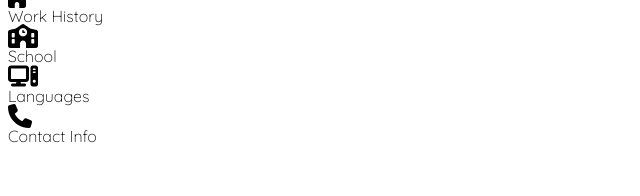
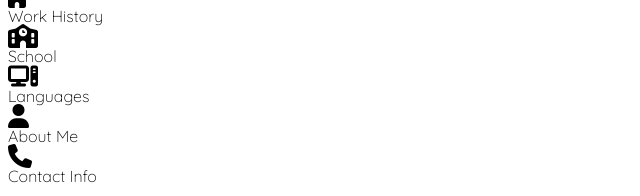
Before and after one commit to cthacker-udel/cthacker-website, a Next.js app: page / in a window 1280 px wide. Shown: the part 306-502 px from the top of the page, without its empty margins (0-640 px from the left). Built offline with nearby package versions, Linux system fonts and the light colour scheme.

Commit message:
[main] Added about me section

```diff
--- /dev/null
+++ b/modules/LandingPage/AboutMeSection/AboutMeSection.component.tsx
@@ -0,0 +1,32 @@
+import React from "react";
+
+/**
+ * The about me section of the landing page
+ */
+export const AboutMeSection = (): JSX.Element => {
+	const [isHovering, setIsHovering] = React.useState<boolean>(false);
+
+	/**
+	 * Toggles the hover state
+	 */
+	const toggleHover = (): void => {
+		setIsHovering(!isHovering);
+	};
+
+	return (
+		<div className="w-75 mx-auto d-flex flex-row justify-content-center">
+			<i
+				className={`fa-solid fa-user my-auto fa-xl ${
+					isHovering && "fa-bounce"
+				}`}
+			/>
+			<div
+				className="fs-4 ms-3 section_link"
+				onMouseEnter={toggleHover}
+				onMouseLeave={toggleHover}
+			>
+				{"About Me"}
+			</div>
+		</div>
+	);
+};
--- /dev/null
+++ b/modules/LandingPage/AboutMeSection/index.ts
@@ -0,0 +1 @@
+export { AboutMeSection } from "./AboutMeSection.component";
--- a/modules/LandingPage/LandingPage.component.tsx
+++ b/modules/LandingPage/LandingPage.component.tsx
@@ -2,6 +2,7 @@ import "./LandingPage.module.css";
 
 import React from "react";
 
+import { AboutMeSection } from "./AboutMeSection";
 import { ContactInfoSection } from "./ContactInfoSection";
 import { LanguageSection } from "./LanguageSection";
 import { NameSection } from "./NameSection";
@@ -20,6 +21,7 @@ export const LandingPage = (): JSX.Element => (
 		<WorkHistorySection />
 		<SchoolSection />
 		<LanguageSection />
+		<AboutMeSection />
 		<ContactInfoSection />
 	</div>
 );
```
Also changed, not shown: modules/LandingPage/AboutMeSection/AboutMeSection.module.css (added).
